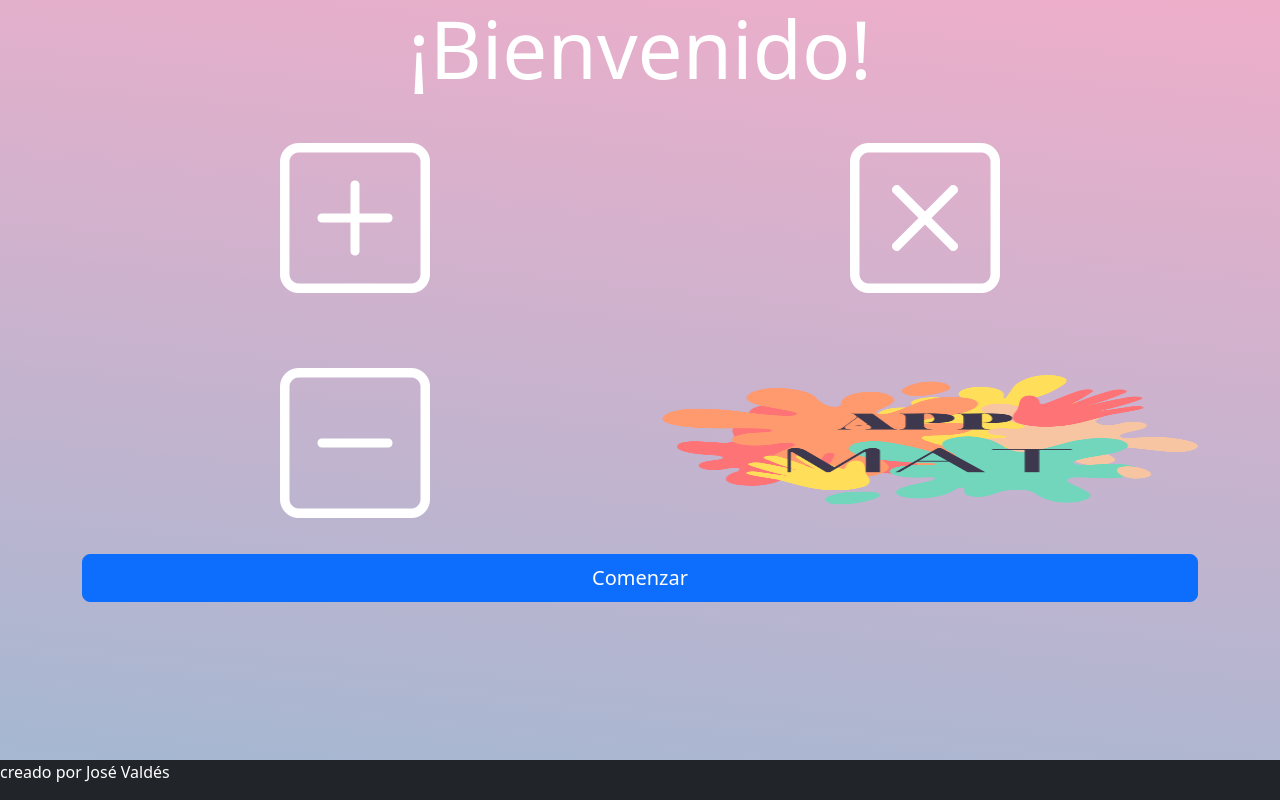
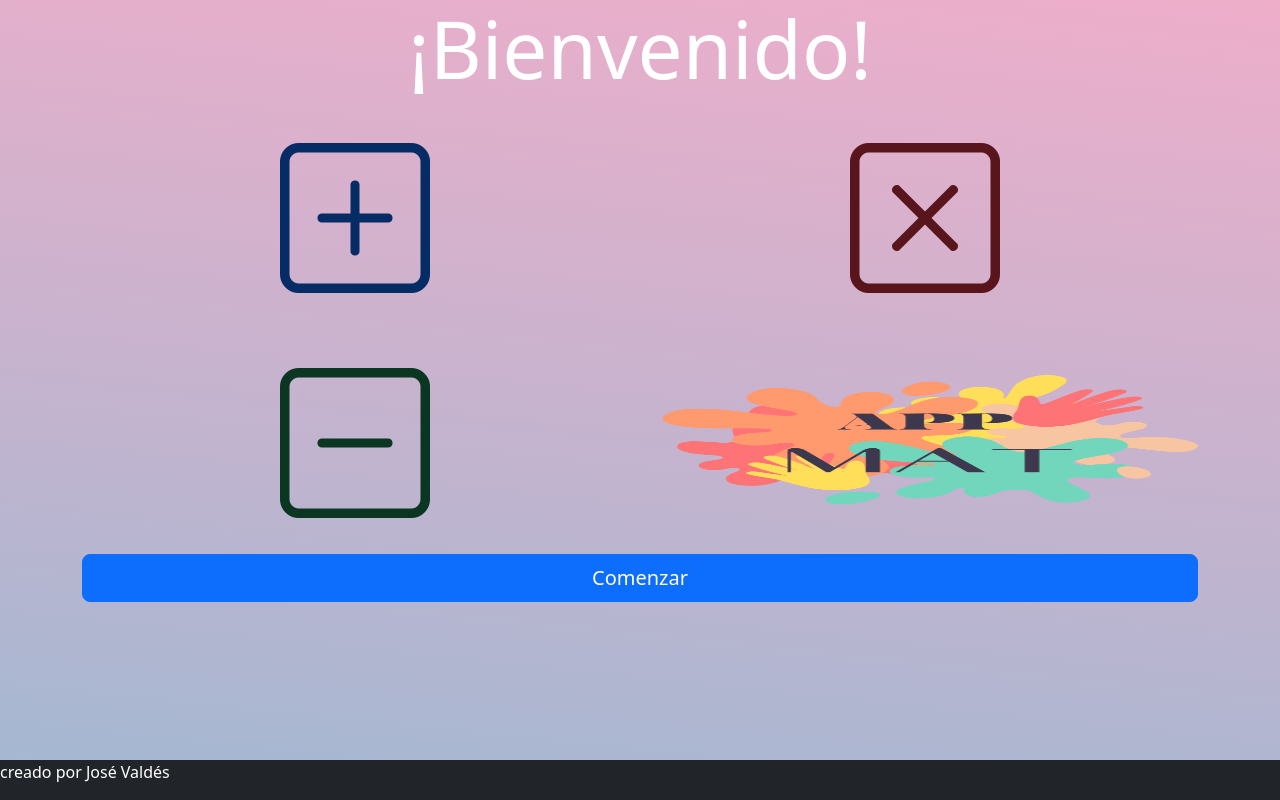
Before and after one commit to Docente-JValdesR/appMatematicas, a Next.js app: page / in a window 1280 px wide. Built offline with nearby package versions, Linux system fonts and the light colour scheme.

Commit message:
se agrega el menu

```diff
--- a/pages/index.js
+++ b/pages/index.js
@@ -1,6 +1,7 @@
 import Head from "next/head";
 import Logo from "../public/logo.png";
 import Image from "next/image";
+import Link from "next/link";
 
 export default function Home() {
   return (
@@ -14,9 +15,18 @@ export default function Home() {
       <main className="container">
         <h1 className="display-1 text-center">¡Bienvenido!</h1>
         <div className="row row-cols-2 text-center align-items-center">
-          <i className="bi bi-plus-square" style={{ fontSize: "150px" }}></i>
-          <i className="bi bi-x-square" style={{ fontSize: "150px" }}></i>
-          <i className="bi bi-dash-square" style={{ fontSize: "150px" }}></i>
+          <i
+            className="bi bi-plus-square text-primary-emphasis"
+            style={{ fontSize: "150px" }}
+          ></i>
+          <i
+            className="bi bi-x-square text-danger-emphasis"
+            style={{ fontSize: "150px" }}
+          ></i>
+          <i
+            className="bi bi-dash-square text-success-emphasis"
+            style={{ fontSize: "150px" }}
+          ></i>
           <Image
             src={Logo}
             alt="Logo de la aplicacion"
@@ -24,9 +34,11 @@ export default function Home() {
             height={160}
           />
         </div>
-        <div className="d-grid gap-2 col mx-auto">
-          <button className="btn btn-primary btn-lg">Comenzar</button>
-        </div>
+        <Link href="/menu">
+          <div className="d-grid gap-2 col mx-auto">
+            <button className="btn btn-primary btn-lg">Comenzar</button>
+          </div>
+        </Link>
       </main>
 
       <footer className="fixed-bottom bg-dark">
```
Also changed, not shown: pages/menu.js (added, +25 -0 lines).
